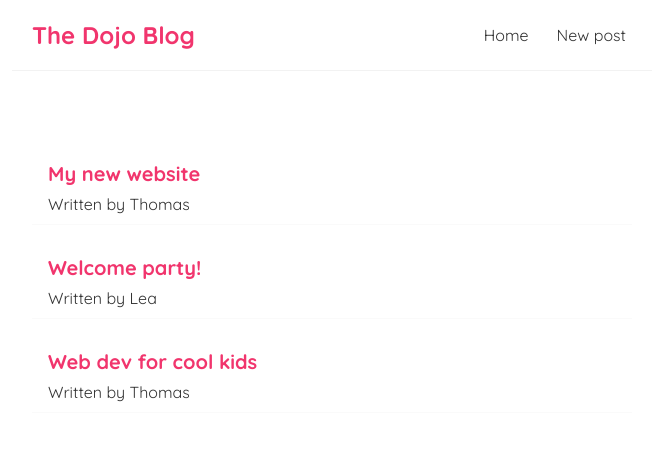
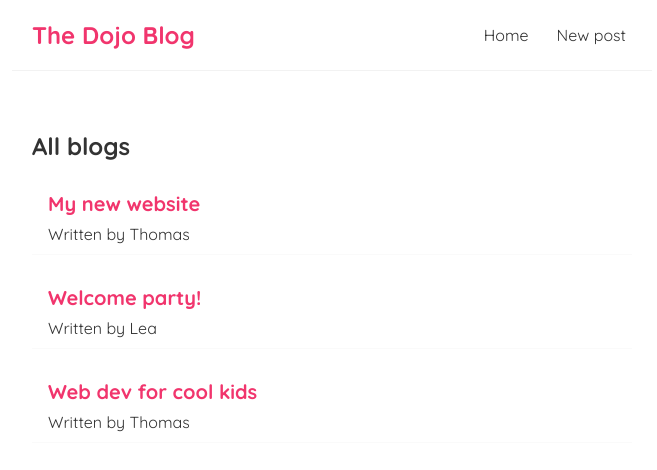
Before and after one commit to TinThomas/Dojo-blog, a React (Create React App) app: page / in a window 1280 px wide. Shown: the top 470 px of the page, without its empty margins (308-965 px from the left). Built offline with nearby package versions, Linux system fonts and the light colour scheme.

Commit message:
Added bloglist component with blogs prop

```diff
--- /dev/null
+++ b/src/BlogList.js
@@ -0,0 +1,18 @@
+const BlogList = (props) => {
+  const blogs = props.blogs;
+  const title = props.title;
+
+  return (
+    <div className="blog-list">
+      <h2>{title}</h2>
+      {blogs.map((blog) => (
+        <div className="blog-preview" key={blog.id}>
+          <h2>{blog.title}</h2>
+          <p>Written by {blog.author}</p>
+        </div>
+      ))}
+    </div>
+  );
+}
+
+export default BlogList;
--- a/src/Home.js
+++ b/src/Home.js
@@ -1,4 +1,5 @@
 import { useState } from "react";
+import BlogList from "./BlogList";
 
 const Home = () => {
   const [blogs, setBlogs] = useState([
@@ -9,12 +10,7 @@
 
   return (
     <div className="home">
-      {blogs.map((blog) => (
-        <div className="blog-preview" key={blog.id}>
-          <h2>{blog.title}</h2>
-          <p>Written by {blog.author}</p>
-        </div>
-      ))}
+      <BlogList blogs={blogs} title="All blogs"/>
     </div>
   );
 }
```
